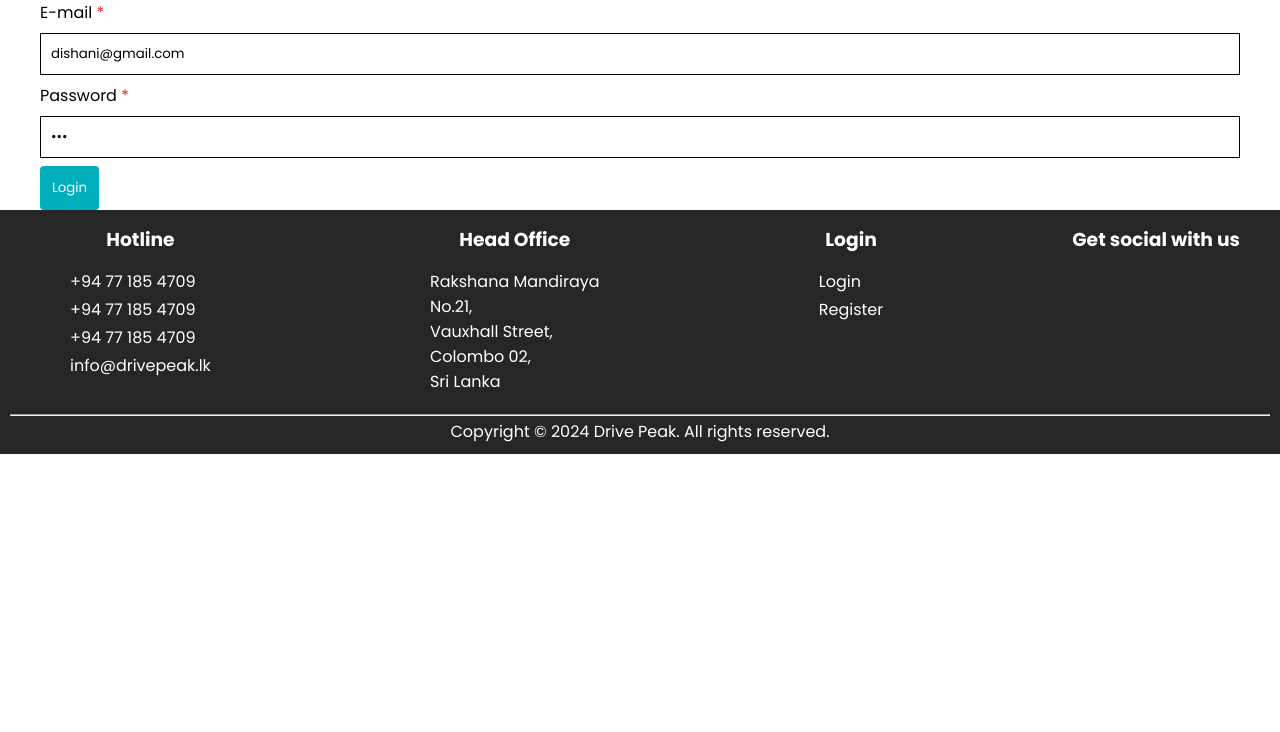
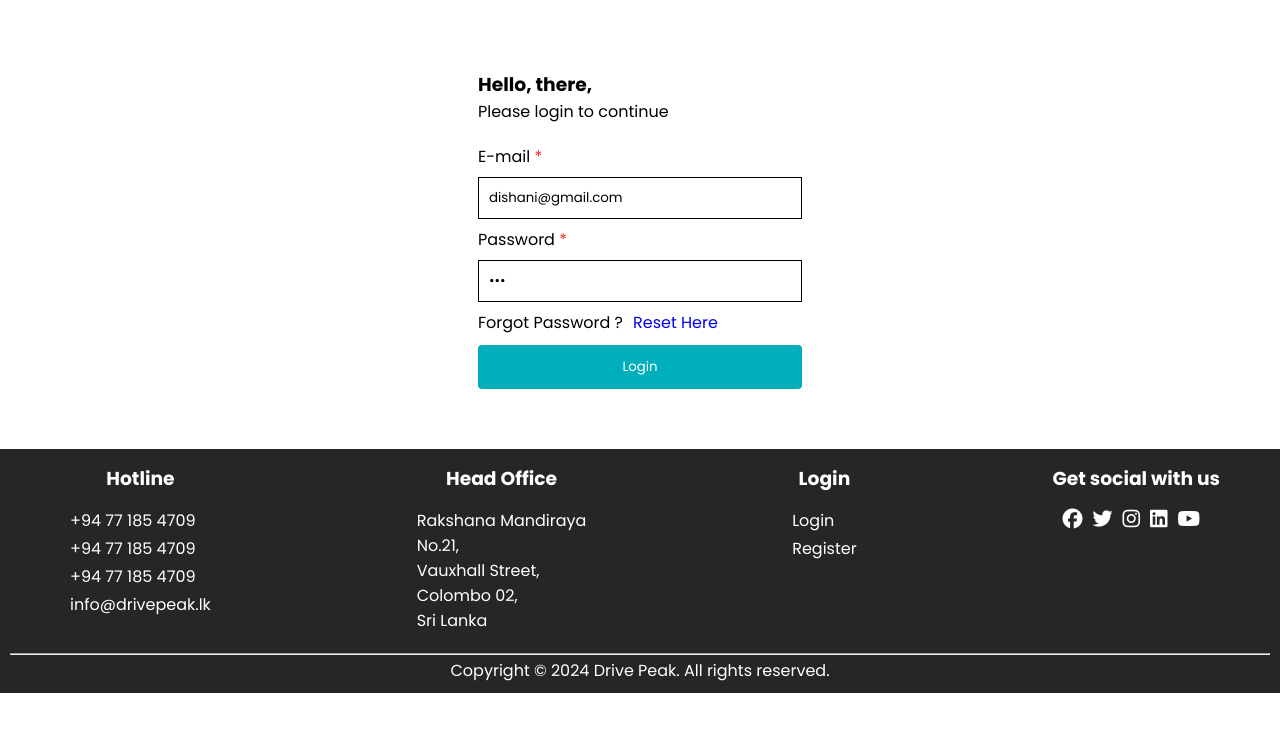
Before and after one commit to dishani02/Vehicle-Insurance-Management-System, a PHP site: page /login.php in a window 1280 px wide. Shown: the part 68-800 px from the top of the page. Run offline with PHP 8.4, Linux system fonts and the light colour scheme; some libraries are stand-ins or nearby versions.

Commit message:
login page ui updated

```diff
--- a/css/style.css
+++ b/css/style.css
@@ -348,3 +348,26 @@ tr {
   min-width: 200px;
   text-align: left;
 }
+
+.login {
+  padding: 60px;
+
+  justify-content: center;
+}
+
+.login form {
+  width: 30%;
+}
+
+.login form .welcome {
+  margin: 10px 0px 20px;
+}
+
+.login form .forget-password {
+  gap: 10px;
+  margin-bottom: 10px;
+}
+
+.login form button {
+  justify-content: center;
+}
--- a/login.php
+++ b/login.php
@@ -61,6 +61,8 @@
     <meta charset="UTF-8">
     <meta name="viewport" content="width=device-width, initial-scale=1.0">
     <title>Login | Your Road to Safety and Savings</title>
+    <!--font awesome-->
+    <script src="https://kit.fontawesome.com/72fb3712df.js" crossorigin="anonymous"></script>
     <link rel="stylesheet" href="css/style.css">
 </head>
 
@@ -68,6 +70,8 @@
     <?php require_once('inc/header.php') ?>
 
     <div class="container">
+        <div class="login flex">
+
 
             <?php
                 if(isset($errors) && !empty($errors['common'])) {
@@ -76,6 +80,11 @@
             ?>
 
             <form action="login.php" method="post">
+                <div class="flex flex-col welcome">
+                    <h3>Hello, there,</h3>
+                    <p>Please login to continue</p>
+                </div>
+
                 <div class="flex flex-col">
                     <label for="">E-mail <span class="required">*</span></label>
                     <input type="email" name="email" placeholder="E-mail address" value="dishani@gmail.com">
@@ -96,10 +105,16 @@
                 ?>
                 </div>
 
-            <div class="flex flec-col">
+                <div class="flex forget-password">
+                    <p>Forgot Password ?</p>
+                    <a href="#">Reset Here</a>
+                </div>
+
+                <div class="flex flex-col">
                     <button type="submit" name="submit" class="btn-primary">Login</button>
                 </div>
             </form>
+        </div>
     </div>
 
     <?php require_once('inc/footer.php') ?>
```
Also changed, not shown: database/drive_peak.sql (+7 -0 lines). Lines whose indentation alone changed are shown as unchanged.
